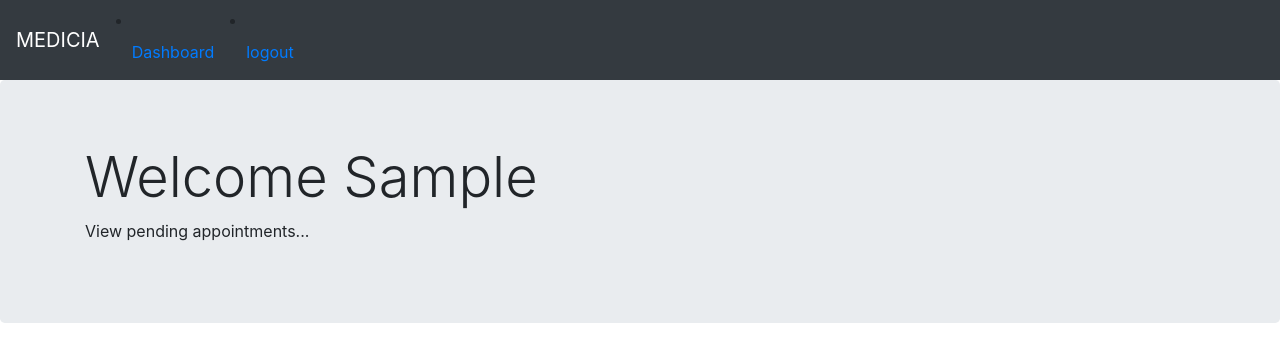
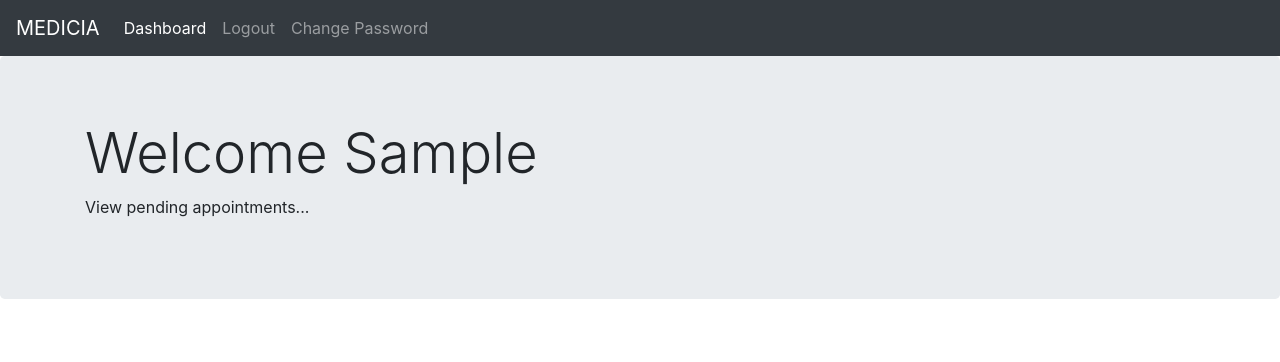
Before and after one commit to Ifeoluwakolopin/health-tech-system, a Django app: page /dashboard/ in a window 1280 px wide. Shown: the top 362 px of the page. Run offline with Django 3.2, Linux system fonts and the light colour scheme; the visitor is signed in with stand-in values (Sample User, id 1).

Commit message:
fixed navbar

```diff
--- a/medicia/records/templates/base.html
+++ b/medicia/records/templates/base.html
@@ -13,26 +13,27 @@
   <header>
     <nav class="navbar navbar-expand-lg navbar-dark bg-dark">
       <a class="navbar-brand" href="{% url "index" %}">MEDICIA</a>
-        {% block navbar-brand %}
+      <button class="navbar-toggler" type="button" data-toggle="collapse" data-target="#navbarText" aria-controls="navbarText" aria-expanded="false" aria-label="Toggle navigation">
+        <span class="navbar-toggler-icon"></span>
+      </button>
+      <div class="collapse navbar-collapse" id="navbarText">
+        <ul class="navbar-nav mr-auto">
           {% if request.user.is_authenticated %}
             <li class="navbar-item active">
               <a href="{% url "dashboard" %}" class="nav-link">Dashboard</a>
             </li>
             <li class="navbar-item">
-            <a href="{% url "logout" %}" class="nav-link">logout</a>
+              <a href="{% url "logout" %}" class="nav-link">Logout</a>
+            </li>
+            <li class="navbar-item">
+              <a href="{% url "password_change" %}" class="nav-link">Change Password</a>
             </li>
           {% else %}
             <li class="navbar-item">
               <a href="{% url "login" %}" class="nav-link">Account</a>
             </li>
           {% endif %}
-        {% endblock %}
-          <button class="navbar-toggler" type="button" data-toggle="collapse" data-target="#navbarNavAltMarkup" aria-controls="navbarNavAltMarkup" aria-expanded="false" aria-label="Toggle navigation">
-              <span class="navbar-toggler-icon"></span>
-            </button>
-          <div class="collapse navbar-collapse" id="navbarNavAltMarkup">
-            <div class="navbar-nav">
-            </div>
+        </ul>
       </div>
     </nav>
   </header>
```
Lines whose indentation alone changed are shown as unchanged.
